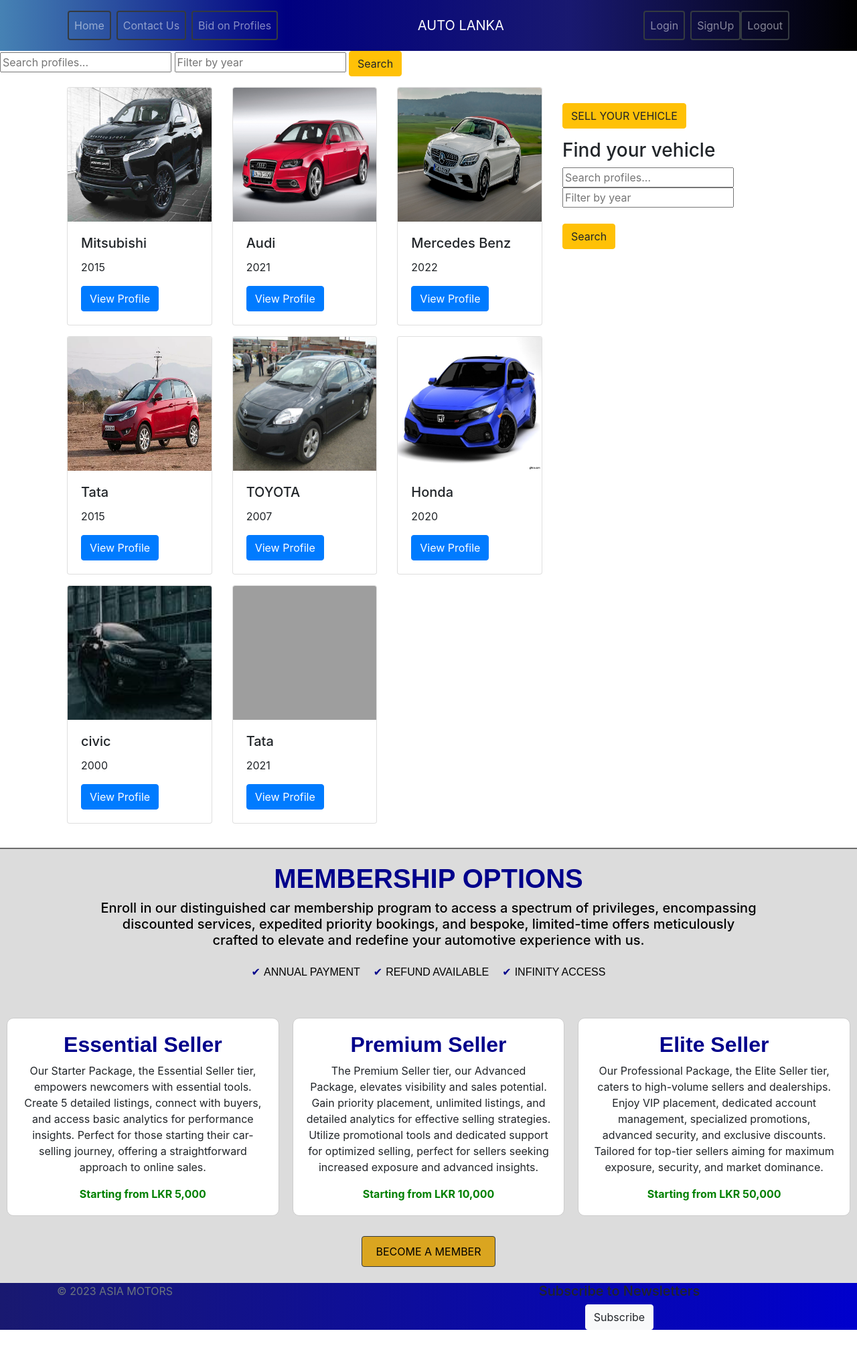
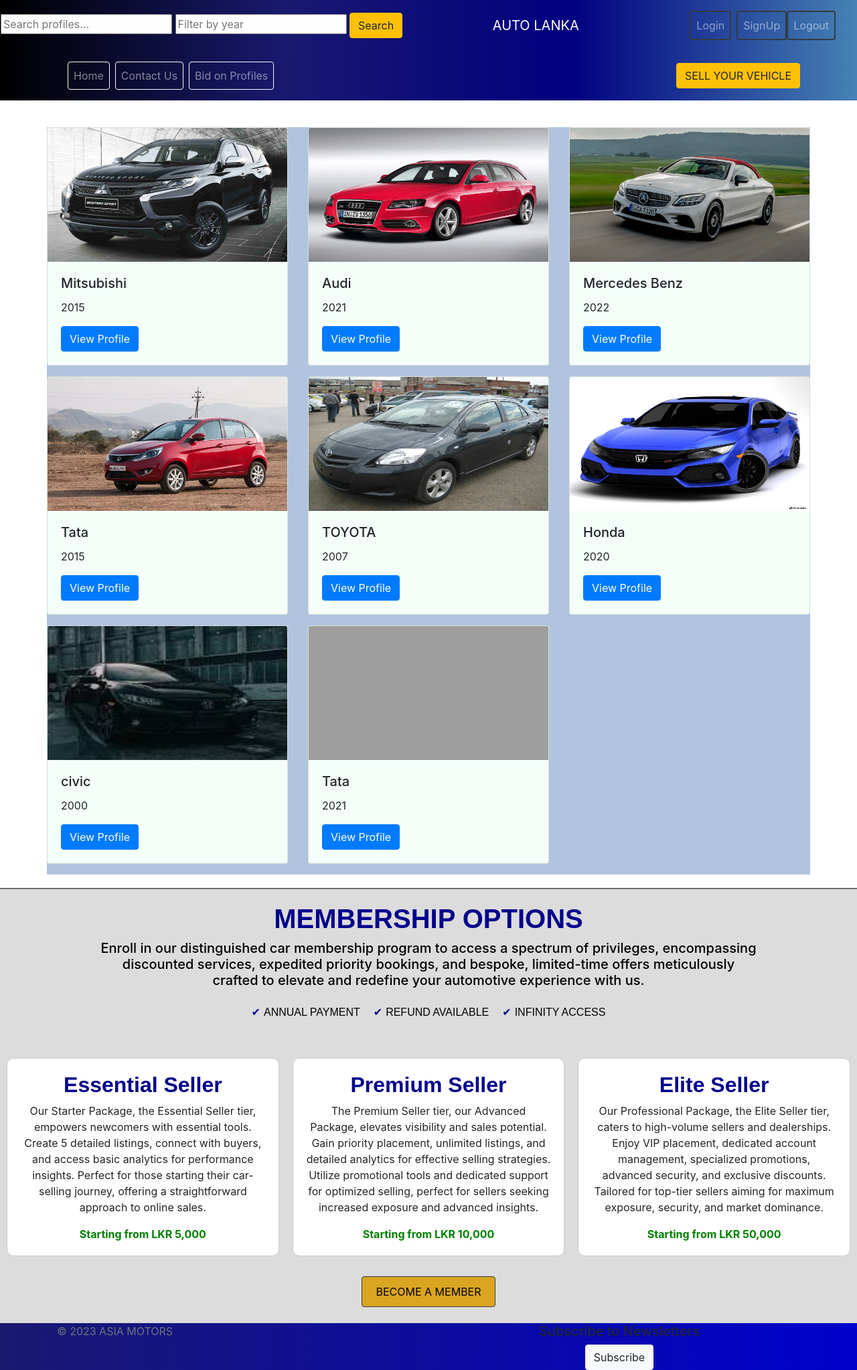
Before and after one commit to SanidiUthsari/BAD--DJANGO-PROJECT-, a Django app: page / in a window 1280 px wide. Shown: the whole page at 67% size. Before the commit the page ends 1986 px from the top, so only its background shows below. Run offline with Django 4.2, Linux system fonts and the light colour scheme; data comes from the database, SQL or seed files in the repository; some libraries are stand-ins or nearby versions; grey boxes are pictures that could not be loaded.

Commit message:
altering header

```diff
--- a/showroom/templates/showroom/base.html
+++ b/showroom/templates/showroom/base.html
@@ -8,8 +8,11 @@
     <title>AUTO LANKA</title>
 </head>
 <body>
+    {% include 'showroom/search_bar.html' %}
     {% include 'showroom/header.html' %}
-    {% include 'showroom/search_bar.html' %}
+
+    <br>
+
 
     <p></p>
 
--- a/showroom/templates/showroom/header.html
+++ b/showroom/templates/showroom/header.html
@@ -1,4 +1,4 @@
-<nav class="navbar navbar-expand-lg navbar-dark" style="background: linear-gradient(to right,#4682B4, #000080, #191970, #000000);">
+<nav class="navbar navbar-expand-lg navbar-dark" style="background: linear-gradient(to left,#4682B4, #000080, #191970, #000000);">
     <div class="container">
         <!-- Left-aligned items -->
         <nav class="navbar navbar-expand-lg navbar-light bg-transparent">
@@ -9,46 +9,18 @@
             </button>
             <div class="collapse navbar-collapse" id="navbarNav">
                 <ul class="navbar-nav mr-auto">
-                    <li class="nav-item ">
-                        <a class="nav-link btn btn-outline-dark mr-2" href="{% url 'showroom:home_list' %}" style="border-width: 2px;">Home</a>
+                    <li class="nav-item">
+                        <a class="nav-link btn btn-outline-light mr-2" href="{% url 'showroom:home_list' %}">Home</a>
                     </li>
                     <li class="nav-item">
-                        <a class="nav-link btn btn-outline-dark mr-2" href="{% url 'showroom:contact' %}" style="border-width: 2px;">Contact Us</a>
+                        <a class="nav-link btn btn-outline-light mr-2" href="{% url 'showroom:contact' %}">Contact Us</a>
                     </li>
                     <li class="nav-item">
-                        <a class="nav-link btn btn-outline-dark" href="{% url 'auction:profile_list' %}"style="border-width: 2px;">Bid on Profiles</a>
+                        <a class="nav-link btn btn-outline-light" href="{% url 'auction:profile_list' %}">Bid on Profiles</a>
                     </li>
                 </ul>
             </div>
         </nav>
-
-
-        <!-- Brand name in the middle -->
-        <a class="navbar-brand mx-auto" href="#">AUTO LANKA</a>
-
-        <!-- Right-aligned items -->
-<nav class="navbar navbar-expand-lg navbar-light bg-transparent">
-    <!-- Your other navbar content -->
-        <button class="navbar-toggler ml-2" type="button" data-toggle="collapse" data-target="#navbarNav"
-                aria-controls="navbarNav" aria-expanded="false" aria-label="Toggle navigation">
-            <span class="navbar-toggler-icon"></span>
-            AUTHENTICATION
-        </button>
-
-    <div class="collapse navbar-collapse" id="navbarNav">
-        <ul class="navbar-nav ml-auto">
-            <li class="nav-item">
-                <a class="nav-link btn btn-outline-dark mr-2" href="{% url 'account:login' %}" style="border-width: 2px;">Login</a>
-            </li>
-            <li class="nav-item">
-                <a class="nav-link btn btn-outline-dark" href="{% url 'account:register' %}" style="border-width: 2px;">SignUp</a>
-            </li>
-            <li class="nav-item">
-                <a class="nav-link btn btn-outline-dark" href="{% url 'account:logout' %}" style="border-width: 2px;">Logout</a>
-            </li>
-        </ul>
+        <a href="{% url 'showroom:new_profile' %}" type="button" class="btn btn-warning">SELL YOUR VEHICLE</a>
     </div>
 </nav>
-
-    </div>
-</nav>
--- a/showroom/templates/showroom/home_list.html
+++ b/showroom/templates/showroom/home_list.html
@@ -2,31 +2,16 @@
 {% block content %}
 <div class="container">
     <div class="row">
-        <!-- Search bar on the right side -->
-        <div class="col-md-4 order-md-2">
-            <div class="text-left mb-3">
-                <br>
-                <a href="{% url 'showroom:new_profile' %}" type="button" class="btn btn-warning">SELL YOUR VEHICLE</a>
-            </div>
-            <h3>Find your vehicle</h3>
-            <form method="GET" action="{% url 'showroom:search_profiles' %}">
-                <input type="text" name="query" placeholder="Search profiles...">
-                <br>
-                <input type="number" name="year" placeholder="Filter by year">
-                <br><br>
-                <button type="submit" class="btn btn-warning">Search</button>
-            </form>
-        </div>
-        <!-- End of search bar -->
 
-        <!-- Profiles on the left side -->
-        <div class="col-md-8 order-md-1">
+        <!-- End of Search Bar Section -->
+
+        <!-- Profiles Section -->
+        <div class="row" style="background-color: #B0C4DE;">
             <div class="row">
-
                 <hr>
                 {% for profile in profiles %}
                 <div class="col-md-4 card-filter" data-name="{{ profile.name|lower }}" data-variant="{{ profile.variant|lower }}" data-year="{{ profile.year|lower }}">
-                    <div class="card">
+                    <div class="card" style="background-color: #F5FFFA;">
                         <img class="card-img-top" src="{{ profile.pic.url }}" alt="Profile picture" width="300" height="200">
                         <div class="card-body">
                             <h5 class="card-title">{{ profile.name }}</h5>
@@ -39,7 +24,7 @@
                 {% endfor %}
             </div>
         </div>
-        <!-- End of profiles -->
+        <!-- End of Profiles Section -->
     </div>
 </div>
 {% endblock %}
--- a/showroom/templates/showroom/search_bar.html
+++ b/showroom/templates/showroom/search_bar.html
@@ -1,5 +1,35 @@
-<form method="GET" action="{% url 'showroom:search_profiles' %}">
-    <input type="text" name="query" placeholder="Search profiles...">
-    <input type="number" name="year" placeholder="Filter by year">
-    <button type="submit" class="btn btn-warning">Search</button>
-</form>
+
+<div class="navbar navbar-expand-lg navbar-dark" style="background: linear-gradient(to left,#4682B4, #000080, #191970, #000000);">
+    <div class="row">
+
+        <form method="GET" action="{% url 'showroom:search_profiles' %}">
+            <input type="text" name="query" placeholder="Search profiles...">
+            <input type="number" name="year" placeholder="Filter by year">
+            <button type="submit" class="btn btn-warning">Search</button>
+        </form>
+
+    </div>
+     <a class="navbar-brand mx-auto" href="#">AUTO LANKA</a>
+    <nav class="navbar navbar-expand-lg navbar-light bg-transparent">
+    <!-- Your other navbar content -->
+        <button class="navbar-toggler ml-2" type="button" data-toggle="collapse" data-target="#navbarNav"
+                aria-controls="navbarNav" aria-expanded="false" aria-label="Toggle navigation">
+            <span class="navbar-toggler-icon"></span>
+            AUTHENTICATION
+        </button>
+
+    <div class="collapse navbar-collapse" id="navbarNav">
+        <ul class="navbar-nav ml-auto">
+            <li class="nav-item">
+                <a class="nav-link btn btn-outline-dark mr-2" href="{% url 'account:login' %}" style="border-width: 2px;">Login</a>
+            </li>
+            <li class="nav-item">
+                <a class="nav-link btn btn-outline-dark" href="{% url 'account:register' %}" style="border-width: 2px;">SignUp</a>
+            </li>
+            <li class="nav-item">
+                <a class="nav-link btn btn-outline-dark" href="{% url 'account:logout' %}" style="border-width: 2px;">Logout</a>
+            </li>
+        </ul>
+    </div>
+</nav>
+</div>
```
Lines whose indentation alone changed are shown as unchanged.
